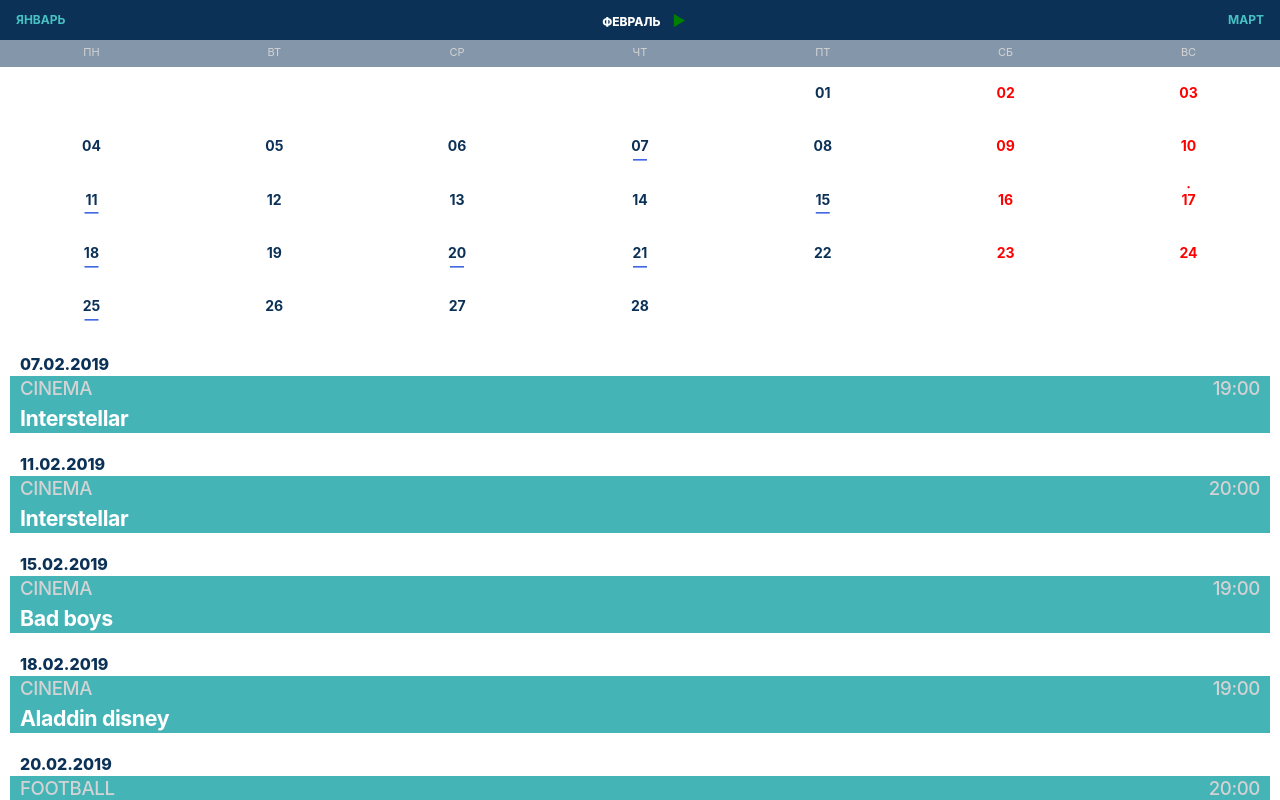
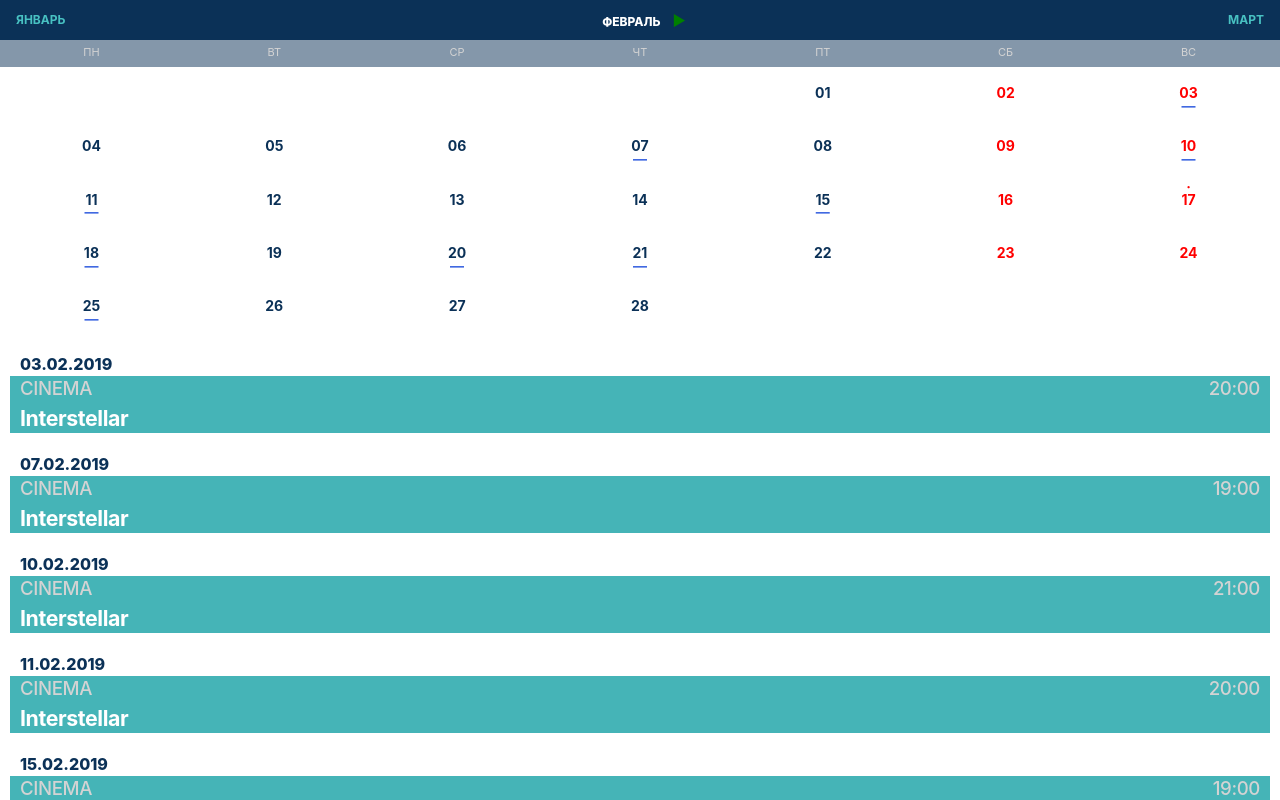
Before and after one commit to battlemanls/ReactCalendar, a React (Create React App) app: page / in a window 1280 px wide. Shown: the top 800 px of the page. Built offline with nearby package versions, Linux system fonts and the light colour scheme.

Commit message:
Version 2.3.1 - fix bugs

```diff
--- a/src/App.js
+++ b/src/App.js
@@ -9,7 +9,9 @@ class App extends Component {
         super();
         this.dataCalendar = [
             {date: "20.02.2019", events:[{name:"Football", body:"Game Germany - Italy", time: "20:00"}, {name:"Football", body:"Game R - G", time: "20:00"}]},
+            {date: "03.02.2019", events:[{name:"Cinema", body:"Interstellar", time: "20:00"}]},
             {date: "07.02.2019", events:[{name:"Cinema", body:"Interstellar", time: "19:00"}]},
+            {date: "10.02.2019", events:[{name:"Cinema", body:"Interstellar", time: "21:00"}]},
             {date: "11.02.2019", events:[{name:"Cinema", body:"Interstellar", time: "20:00"}]},
             {date: "21.02.2019", events:[{name:"Football", body:"Game Italy - Germany", time: "20:00"}, {name:"Football", body:"Game G - R", time: "21:00"}]},
             {date: "15.02.2019", events:[{name:"Cinema", body:"Bad boys", time: "19:00"}]},
--- a/src/components/CCalendar.js
+++ b/src/components/CCalendar.js
@@ -27,6 +27,7 @@ class CCalendar extends Component {
         this.twCalendar = this.twCalendar.bind(this)
         this.getId=this.getId.bind(this)
         this.nowMonth() // определение сегодняшней даты
+
     }
 
     activeMenu(){ // выдвигающееся меню
@@ -118,9 +119,6 @@ class CCalendar extends Component {
             if(Number(str.charAt(i))||str.charAt(i)=="0"){
                     date = date.concat(str.charAt(i))
             }
-        }
-        if (Number(date)<10){
-            date = "0"+date
         }
         return date
     }
```
